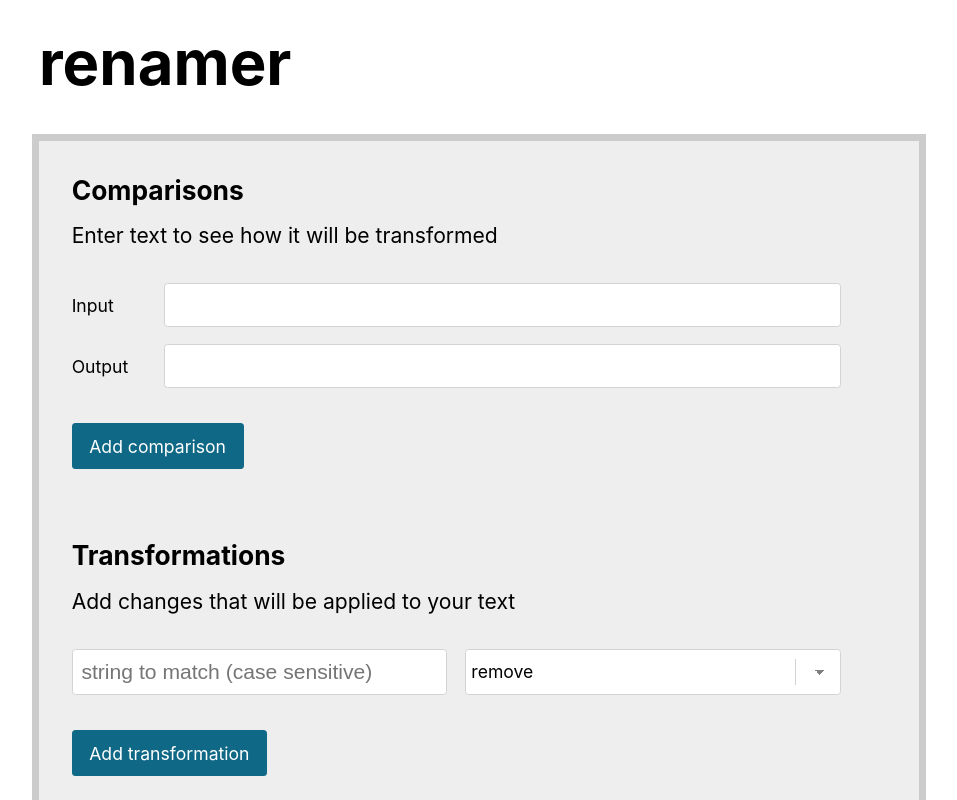
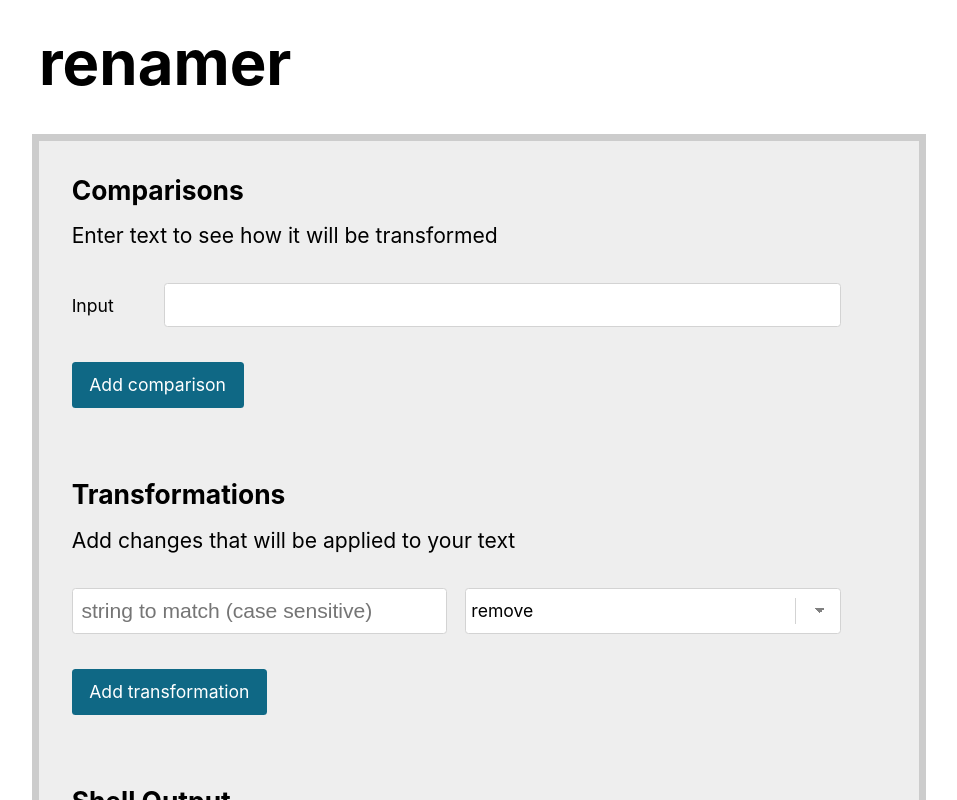
Before and after one commit to batzlerg/renamer, a React (Create React App) app: page / in a window 1280 px wide. Shown: the top 800 px of the page, without its empty margins (161-1118 px from the left). Built offline with nearby package versions, Linux system fonts and the light colour scheme.

Commit message:
only render output field when input field has a value

```diff
--- a/src/components/ComparisonRow.js
+++ b/src/components/ComparisonRow.js
@@ -14,6 +14,7 @@ function ComparisonRow(props) {
       />
     );
   }
+  const hasInputValue = props.inputValue && props.inputValue !== '';
   return (
     <div className="comparisonRow">
       <div className='comparisonInputs'>
@@ -21,7 +22,9 @@ function ComparisonRow(props) {
           value={props.inputValue}
           onInputChange={props.onInputChange}
         />
-        <Output value={props.outputValue} />
+        { hasInputValue &&
+          <Output value={props.outputValue} />
+        }
       </div>
       {removeButton}
     </div>
```
